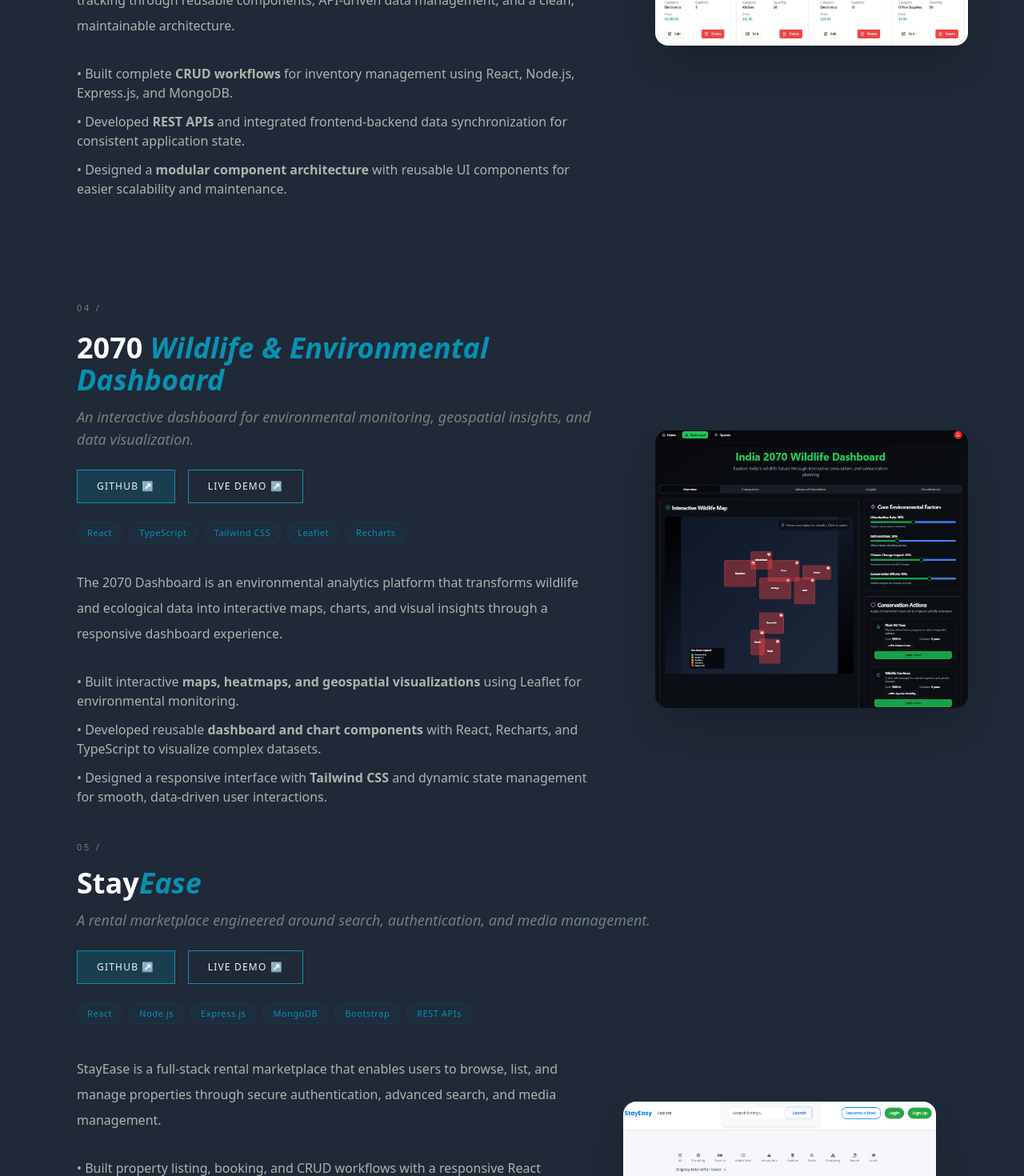
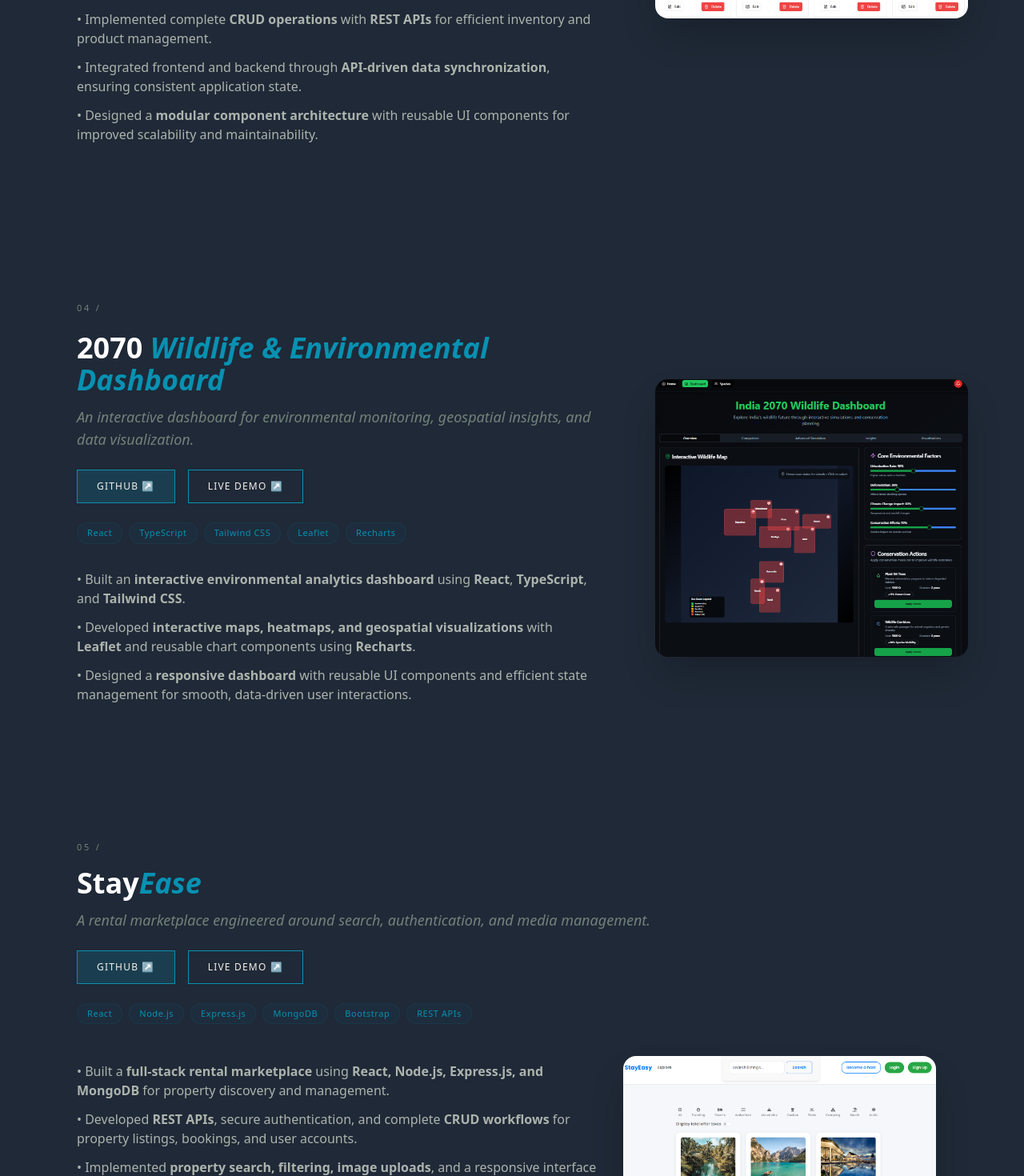
Before and after one commit to pprachhiii/Prachi-s-Portfolio, a React (Vite) app: page / in a window 1280 px wide. Shown: the part 4140-5610 px from the top of the page at 80% size. Built offline with nearby package versions, Linux system fonts and the light colour scheme.

Commit message:
Refactor project descriptions and features for clarity
Removed project descriptions and restructured feature lists for clarity and conciseness.

```diff
--- a/src/components/ProjectsSection.tsx
+++ b/src/components/ProjectsSection.tsx
@@ -340,23 +340,22 @@ export default function Projects() {
           />
         </div>
 
-        {/* Description */}
-        <p className="text-[#e8f0e0]/70 leading-8 max-w-2xl mb-8">
-          Item Manager is a full-stack inventory management application that simplifies product tracking through reusable components, API-driven data management, and a clean, maintainable architecture.
-        </p>
-
         {/* Features */}
 <ul className="space-y-3 text-[#e8f0e0]/70">
   <li>
-            • Built complete <strong>CRUD workflows</strong> for inventory management using React, Node.js, Express.js, and MongoDB.
+    • Built a <strong>full-stack inventory management application</strong> using <strong>React, Node.js, Express.js, and MongoDB</strong>.
   </li>
 
   <li>
-            • Developed <strong>REST APIs</strong> and integrated frontend-backend data synchronization for consistent application state.
+    • Implemented complete <strong>CRUD operations</strong> with <strong>REST APIs</strong> for efficient inventory and product management.
   </li>
 
   <li>
-            • Designed a <strong>modular component architecture</strong> with reusable UI components for easier scalability and maintenance.
+    • Integrated frontend and backend through <strong>API-driven data synchronization</strong>, ensuring consistent application state.
+  </li>
+
+  <li>
+    • Designed a <strong>modular component architecture</strong> with reusable UI components for improved scalability and maintainability.
   </li>
 </ul>
 
@@ -454,26 +453,20 @@ export default function Projects() {
           />
         </div>
 
-        {/* Description */}
-        <p className="text-[#e8f0e0]/70 leading-8 max-w-2xl mb-8">
-          The 2070 Dashboard is an environmental analytics platform that transforms wildlife and ecological data into interactive maps, charts, and visual insights through a responsive dashboard experience.
-        </p>
-
         {/* Features */}
 <ul className="space-y-3 text-[#e8f0e0]/70">
   <li>
-            • Built interactive <strong>maps, heatmaps, and geospatial visualizations</strong> using Leaflet for environmental monitoring.
+    • Built an <strong>interactive environmental analytics dashboard</strong> using <strong>React</strong>, <strong>TypeScript</strong>, and <strong>Tailwind CSS</strong>.
   </li>
 
   <li>
-            • Developed reusable <strong>dashboard and chart components</strong> with React, Recharts, and TypeScript to visualize complex datasets.
+    • Developed <strong>interactive maps, heatmaps, and geospatial visualizations</strong> with <strong>Leaflet</strong> and reusable chart components using <strong>Recharts</strong>.
   </li>
 
   <li>
-            • Designed a responsive interface with <strong>Tailwind CSS</strong> and dynamic state management for smooth, data-driven user interactions.
+    • Designed a <strong>responsive dashboard</strong> with reusable UI components and efficient state management for smooth, data-driven user interactions.
   </li>
 </ul>
-
       </div>
 
       {/* Desktop Image */}
@@ -554,24 +547,17 @@ export default function Projects() {
   <div className="grid md:grid-cols-[60%_40%] gap-10 md:gap-2 px-8 md:px-24">
     {/* LEFT */}
     <div className="order-2 md:order-1 flex flex-col justify-center">
-      <p className="text-[#e8f0e0]/70 leading-8 max-w-2xl mb-8">
-        StayEase is a full-stack rental marketplace that enables users to browse,
-        list, and manage properties through secure authentication, advanced search,
-        and media management.
-      </p>
-
      <ul className="space-y-3 text-[#e8f0e0]/70">
   <li>
-          • Built property listing, booking, and CRUD workflows with a responsive
-          React interface.
+    • Built a <strong>full-stack rental marketplace</strong> using <strong>React, Node.js, Express.js, and MongoDB</strong> for property discovery and management.
   </li>
+
   <li>
-          • Developed REST APIs, authentication, and MongoDB-backed data
-          management using Node.js and Express.
+    • Developed <strong>REST APIs</strong>, secure authentication, and complete <strong>CRUD workflows</strong> for property listings, bookings, and user accounts.
   </li>
+
   <li>
-          • Implemented property search, filtering, and image uploads for a
-          seamless rental experience.
+    • Implemented <strong>property search, filtering, image uploads</strong>, and a responsive interface to deliver a seamless rental experience.
   </li>
 </ul>
     </div>
```
Lines whose indentation alone changed are shown as unchanged.
